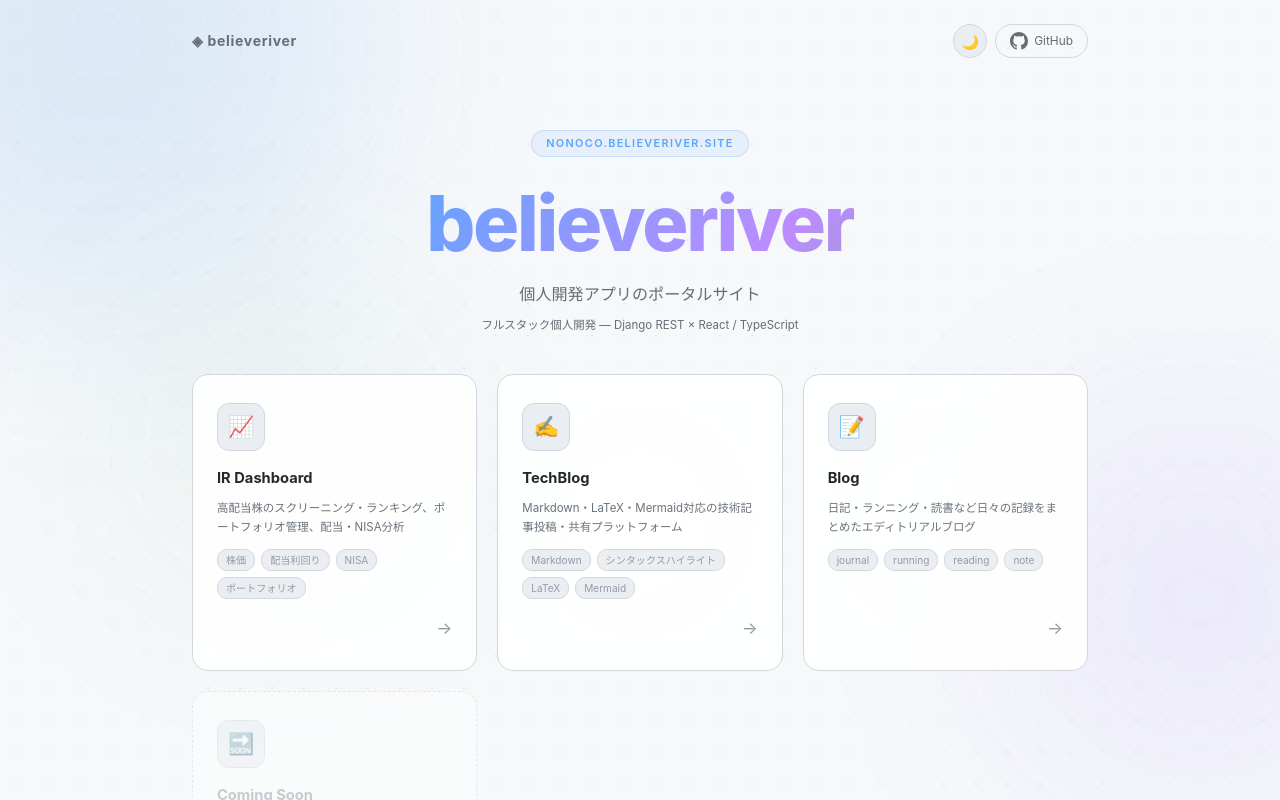
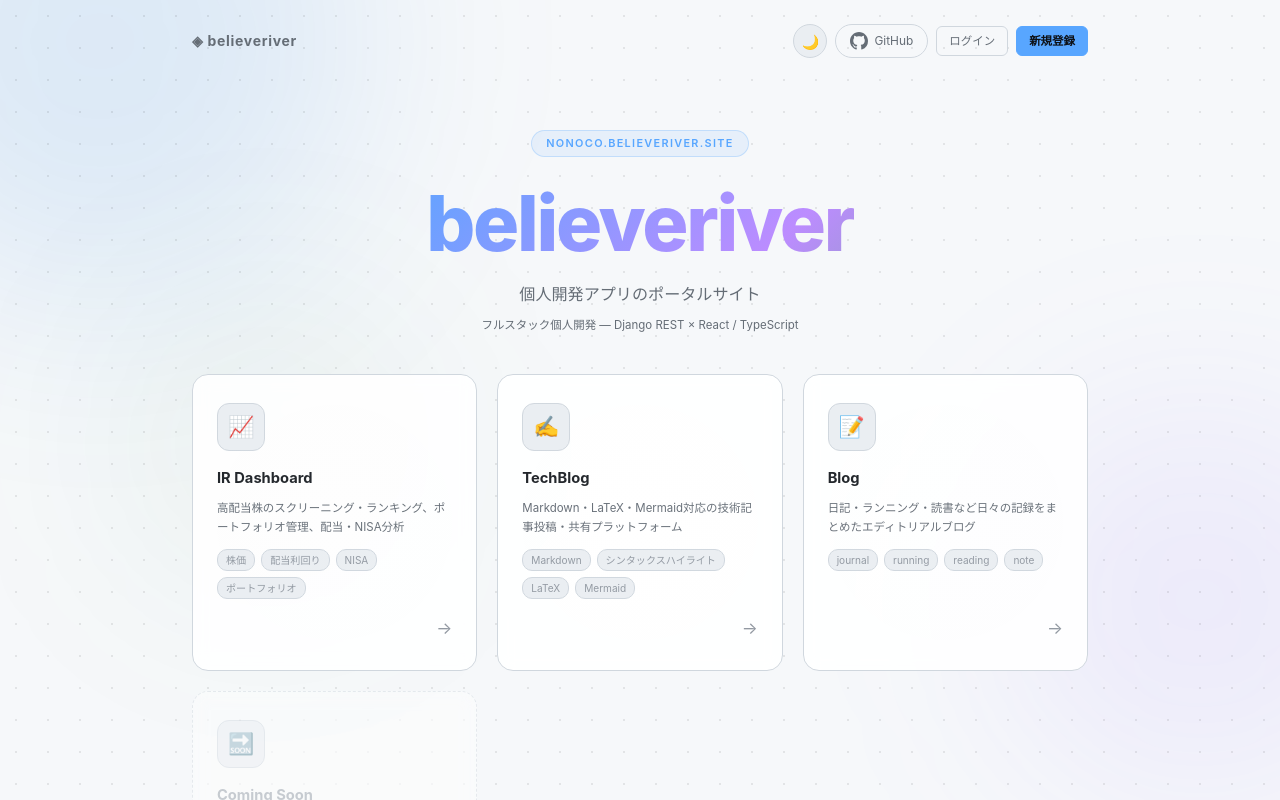
Before and after one commit to believeriver/frontend_apps, a React (Vite) app in the folder claude/: page / in a window 1280 px wide. Shown: the top 800 px of the page. Built offline with nearby package versions, Linux system fonts and the light colour scheme.

Commit message:
20260418 03

```diff
--- a/claude/src/App.tsx
+++ b/claude/src/App.tsx
@@ -40,13 +40,13 @@ function AppSwitcher() {
   const isBlog      = location.pathname.startsWith('/blog');
   const isAnalytics = location.pathname.startsWith('/analytics');
   const isIR        = !isTechlog && !isBlog && !isAnalytics;
-  const { accessToken } = useSelector((s: RootState) => s.auth);
+  const { isSuperuser } = useSelector((s: RootState) => s.auth);
   return (
     <div className="app-switcher">
       <NavLink to="/ir"      className={`app-tab ${isIR        ? 'active' : ''}`}>📈 IR</NavLink>
       <NavLink to="/techlog" className={`app-tab ${isTechlog   ? 'active' : ''}`}>✍️ Tech</NavLink>
       <NavLink to="/blog"    className={`app-tab ${isBlog      ? 'active' : ''}`}>📝 Blog</NavLink>
-      {accessToken && (
+      {isSuperuser && (
         <NavLink to="/analytics" className={`app-tab ${isAnalytics ? 'active' : ''}`}>📊 Analytics</NavLink>
       )}
     </div>
--- a/claude/src/api/auth.ts
+++ b/claude/src/api/auth.ts
@@ -12,6 +12,7 @@ export interface LoginResponse {
   refresh: string;
   email: string;
   username: string;
+  is_superuser: boolean;
 }
 
 export interface RegisterResponse {
--- a/claude/src/index.css
+++ b/claude/src/index.css
@@ -78,6 +78,9 @@
 }
 [data-theme="light"] .lp-nav-brand { color: var(--text-muted); }
 [data-theme="light"] .lp-nav-github { color: var(--text-muted); }
+[data-theme="light"] .lp-nav-login { color: var(--text-muted); }
+[data-theme="light"] .lp-nav-logout { color: var(--text-muted); }
+[data-theme="light"] .lp-nav-user { color: var(--text-muted); }
 [data-theme="light"] .lp-tagline,
 [data-theme="light"] .lp-sub { color: var(--text-muted); }
 [data-theme="light"] .lp-footer { color: var(--text-dim); }
@@ -2095,6 +2098,55 @@ button { font-family: inherit; }
   border-color: #8b949e;
   background: var(--bg-hover);
   text-decoration: none;
+}
+.lp-nav-user {
+  font-size: 0.8rem;
+  color: var(--text-muted);
+  padding: 0 4px;
+}
+.lp-nav-login {
+  font-size: 0.82rem;
+  color: var(--text-muted);
+  text-decoration: none;
+  padding: 5px 12px;
+  border: 1px solid var(--border);
+  border-radius: 6px;
+  transition: color 0.2s, border-color 0.2s, background 0.2s;
+}
+.lp-nav-login:hover {
+  color: var(--text);
+  border-color: #8b949e;
+  background: var(--bg-hover);
+}
+.lp-nav-register {
+  font-size: 0.82rem;
+  color: #0d1117;
+  text-decoration: none;
+  padding: 5px 12px;
+  background: #58a6ff;
+  border: 1px solid #58a6ff;
+  border-radius: 6px;
+  font-weight: 600;
+  transition: background 0.2s, border-color 0.2s;
+}
+.lp-nav-register:hover {
+  background: #79b8ff;
+  border-color: #79b8ff;
+}
+.lp-nav-logout {
+  font-size: 0.82rem;
+  color: var(--text-muted);
+  background: transparent;
+  border: 1px solid var(--border);
+  border-radius: 6px;
+  padding: 5px 12px;
+  cursor: pointer;
+  transition: color 0.2s, border-color 0.2s, background 0.2s;
+}
+.lp-nav-logout:hover {
+  color: #f85149;
+  border-color: #f85149;
+  background: rgba(248,81,73,0.08);
 }
 
 /* ── ヒーロー ── */
--- a/claude/src/pages/LandingPage.tsx
+++ b/claude/src/pages/LandingPage.tsx
@@ -1,7 +1,8 @@
 import { Link } from 'react-router-dom';
-import { useSelector } from 'react-redux';
+import { useSelector, useDispatch } from 'react-redux';
 import { useTheme } from '../hooks/useTheme';
-import type { RootState } from '../store';
+import { logout } from '../store/authSlice';
+import type { RootState, AppDispatch } from '../store';
 
 // ── GitHub SVG Icon ──────────────────────────────────────────
 function GitHubIcon() {
@@ -71,8 +72,11 @@ const APPS = [
 // ── Landing Page ──────────────────────────────────────────────
 export default function LandingPage() {
   const { theme, toggle } = useTheme();
-  const { accessToken } = useSelector((s: RootState) => s.auth);
-  const visibleApps = APPS.filter(app => !('adminOnly' in app && app.adminOnly) || accessToken);
+  const dispatch = useDispatch<AppDispatch>();
+  const { accessToken, email, isSuperuser } = useSelector((s: RootState) => s.auth);
+  const visibleApps = APPS.filter(app => !('adminOnly' in app && app.adminOnly) || isSuperuser);
+
+  const handleLogout = () => { dispatch(logout()); };
   return (
     <div className="lp-root">
       {/* 背景装飾 */}
@@ -97,6 +101,17 @@ export default function LandingPage() {
             <GitHubIcon />
             <span>GitHub</span>
           </a>
+          {accessToken ? (
+            <div style={{ display: 'flex', gap: '8px', alignItems: 'center' }}>
+              <span className="lp-nav-user">{email ?? 'ログイン中'}</span>
+              <button className="lp-nav-logout" onClick={handleLogout}>ログアウト</button>
+            </div>
+          ) : (
+            <div style={{ display: 'flex', gap: '8px', alignItems: 'center' }}>
+              <Link to="/login"    className="lp-nav-login">ログイン</Link>
+              <Link to="/register" className="lp-nav-register">新規登録</Link>
+            </div>
+          )}
         </div>
       </nav>
 
--- a/claude/src/store/authSlice.ts
+++ b/claude/src/store/authSlice.ts
@@ -2,10 +2,12 @@ import { createSlice, createAsyncThunk, PayloadAction } from '@reduxjs/toolkit';
 import { apiLogin, apiRegister, apiLogout, apiRefresh } from '../api/auth';
 
 const REFRESH_KEY = 'ir_refresh_token';
+const SUPERUSER_KEY = 'ir_is_superuser';
 
 interface AuthState {
   email: string | null;
   accessToken: string | null;
+  isSuperuser: boolean;
   loading: boolean;
   error: string | null;
 }
@@ -17,6 +19,7 @@ function savedRefresh(): string | null {
 const initialState: AuthState = {
   email: null,
   accessToken: null,
+  isSuperuser: localStorage.getItem(SUPERUSER_KEY) === 'true',
   loading: false,
   error: null,
 };
@@ -29,7 +32,8 @@ export const login = createAsyncThunk(
     try {
       const res = await apiLogin(email, password);
       localStorage.setItem(REFRESH_KEY, res.refresh);
-      return { email: res.email, accessToken: res.access };
+      localStorage.setItem(SUPERUSER_KEY, String(res.is_superuser));
+      return { email: res.email, accessToken: res.access, isSuperuser: res.is_superuser };
     } catch (e: any) {
       const msg =
         e.response?.data?.detail ||
@@ -76,6 +80,7 @@ export const logout = createAsyncThunk(
       }
     }
     localStorage.removeItem(REFRESH_KEY);
+    localStorage.removeItem(SUPERUSER_KEY);
   }
 );
 
@@ -115,6 +120,7 @@ const authSlice = createSlice({
         state.loading = false;
         state.email = action.payload.email;
         state.accessToken = action.payload.accessToken;
+        state.isSuperuser = action.payload.isSuperuser;
       })
       .addCase(login.rejected, (state, action) => {
         state.loading = false;
@@ -141,6 +147,7 @@ const authSlice = createSlice({
       .addCase(logout.fulfilled, (state) => {
         state.email = null;
         state.accessToken = null;
+        state.isSuperuser = false;
         state.error = null;
       });
 
```
